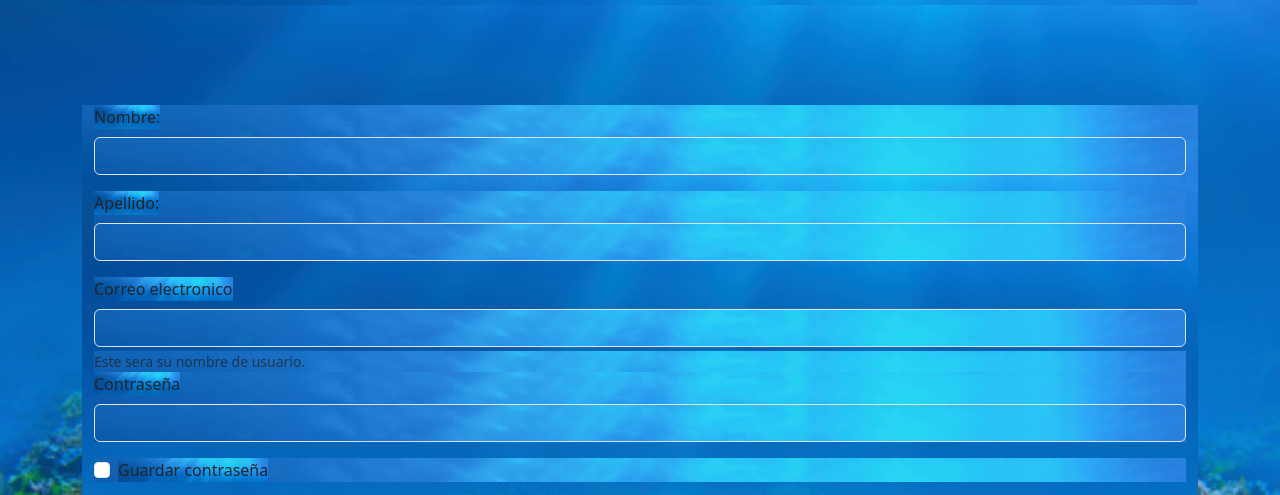
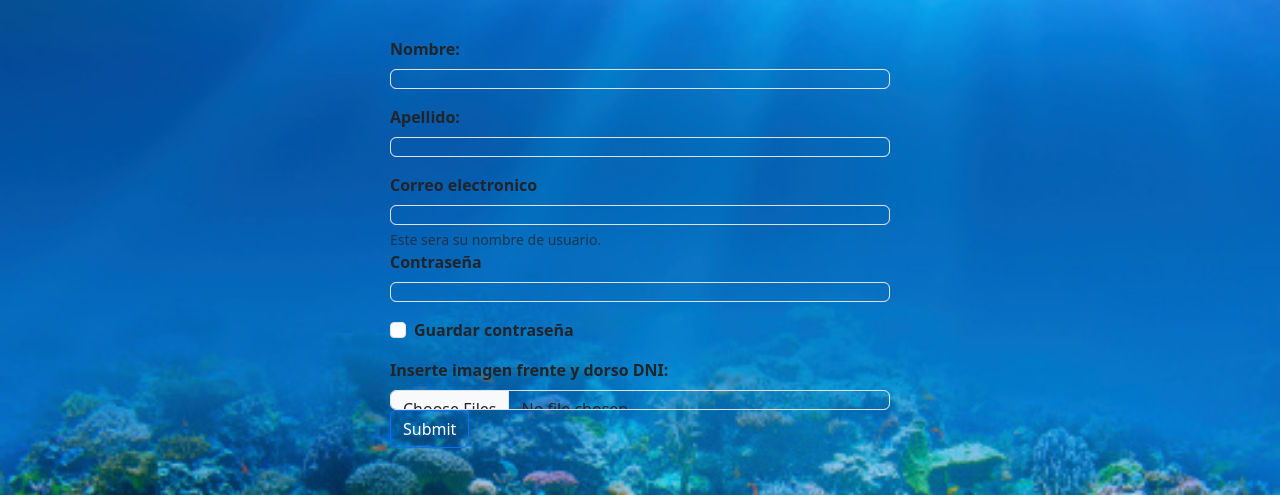
Before and after one commit to catok2/aquasmart, a website: page public/resgistro.html in a window 1280 px wide. Shown: the part 131-626 px from the top of the page. Drawn offline with nearby package versions, Linux system fonts and the light colour scheme; a web font is replaced by a local one.

Commit message:
modificacion del formulario registro

```diff
--- a/public/css/registro.css
+++ b/public/css/registro.css
@@ -1,4 +1,8 @@
 @import url('https://fonts.googleapis.com/css2?family=Atma&display=swap');
+
+.formulario1{
+    text-align: justify;
+}
 
 
 *{
@@ -59,3 +63,26 @@ body{
 header{
     margin-bottom: 2rem;
 }
+
+form {
+    width: 500px;
+    margin: 0 auto;
+  }
+
+  label {
+    font-size: 16px;
+    font-weight: bold;
+  }
+
+  input {
+    width: 250px;
+    height: 20px;
+    border: 1px solid #ccc;
+  }
+
+  input[type="submit"] {
+    background-color: #000;
+    color: #fff;
+    padding: 10px;
+    border: none;
+  }
--- a/public/resgistro.html
+++ b/public/resgistro.html
@@ -47,8 +47,8 @@
           </nav>
     </header>
 
-    <main class="container" style="margin-top: 100px;margin-bottom: 50px;">
-        <form>
+    <main class="container" style="margin-top: 5px;margin-bottom: 50px;">
+        <form class="formulario1">
             <div class="mb-3">
               <label for="exampleInputEmail1" class="form-label">Nombre:</label>
               <input type="text" class="form-control" id="exampleInputEmail1" aria-describedby="emailHelp">
@@ -72,13 +72,12 @@
               <input type="checkbox" class="form-check-input" id="exampleCheck1">
               <label class="form-check-label" for="exampleCheck1">Guardar contraseña</label>
             </div>
+            <div class="mb-3">
+              <label for="formFileMultiple" class="form-label">Inserte imagen frente y dorso DNI:</label>
+              <input class="form-control" type="file" id="formFileMultiple" multiple>
+              <button type="submit" class="btn btn-primary">Submit</button>
+          </form>
 
-          </form>
-          <div class="mb-3">
-            <label for="formFileMultiple" class="form-label">Inserte imagen frente y dorso DNI:</label>
-            <input class="form-control" type="file" id="formFileMultiple" multiple>
-
-            <button type="submit" class="btn btn-primary">Submit</button>
           </div>
 
     </main>
```
